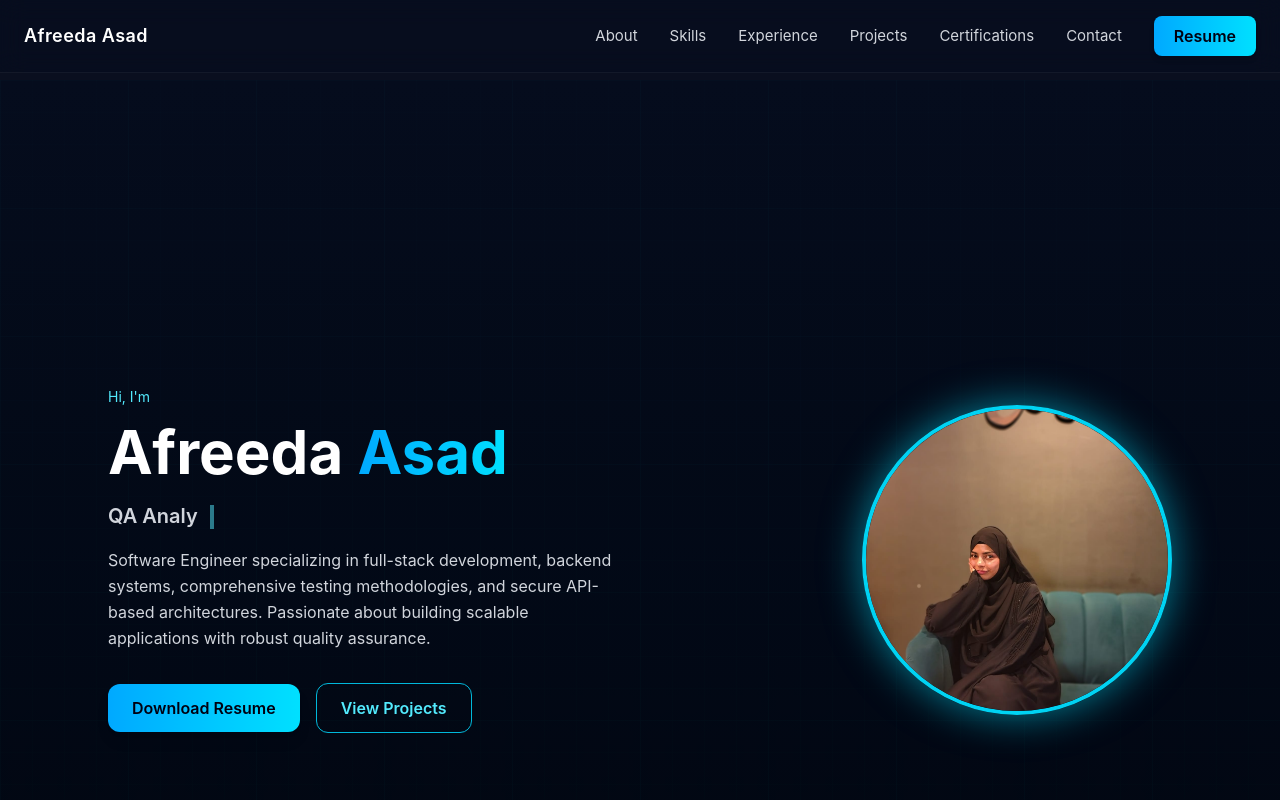
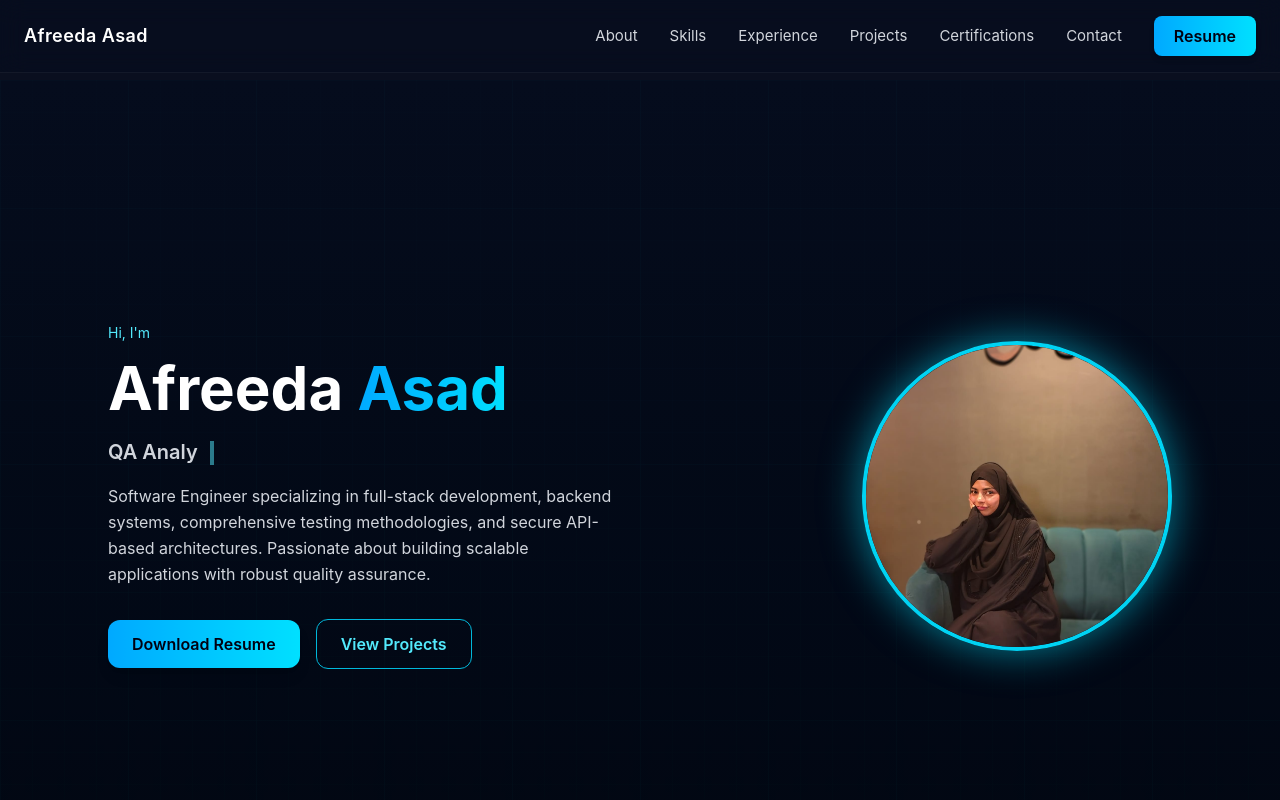
Before and after one commit to afridaasad/afreeda-portfolio, a Next.js app: page / in a window 1280 px wide. Shown: the top 800 px of the page. Built offline with nearby package versions, Linux system fonts and the light colour scheme.

Commit message:
hero fix

```diff
--- a/app/components/Hero.tsx
+++ b/app/components/Hero.tsx
@@ -56,7 +56,7 @@ export default function Hero() {
         <div className="absolute inset-0 bg-[url('/grid.svg')] opacity-[0.08]"></div>
       </div>
 
-      <div className="relative max-w-7xl mx-auto px-6 pt-32 md:pt-40 grid lg:grid-cols-2 gap-10 items-center">
+      <div className="relative max-w-7xl mx-auto px-6 pt-4 md:pt-8 grid lg:grid-cols-2 gap-10 items-center">
         {/* LEFT SIDE CONTENT */}
         <motion.div
           initial={{ opacity: 0, y: 20 }}
```
